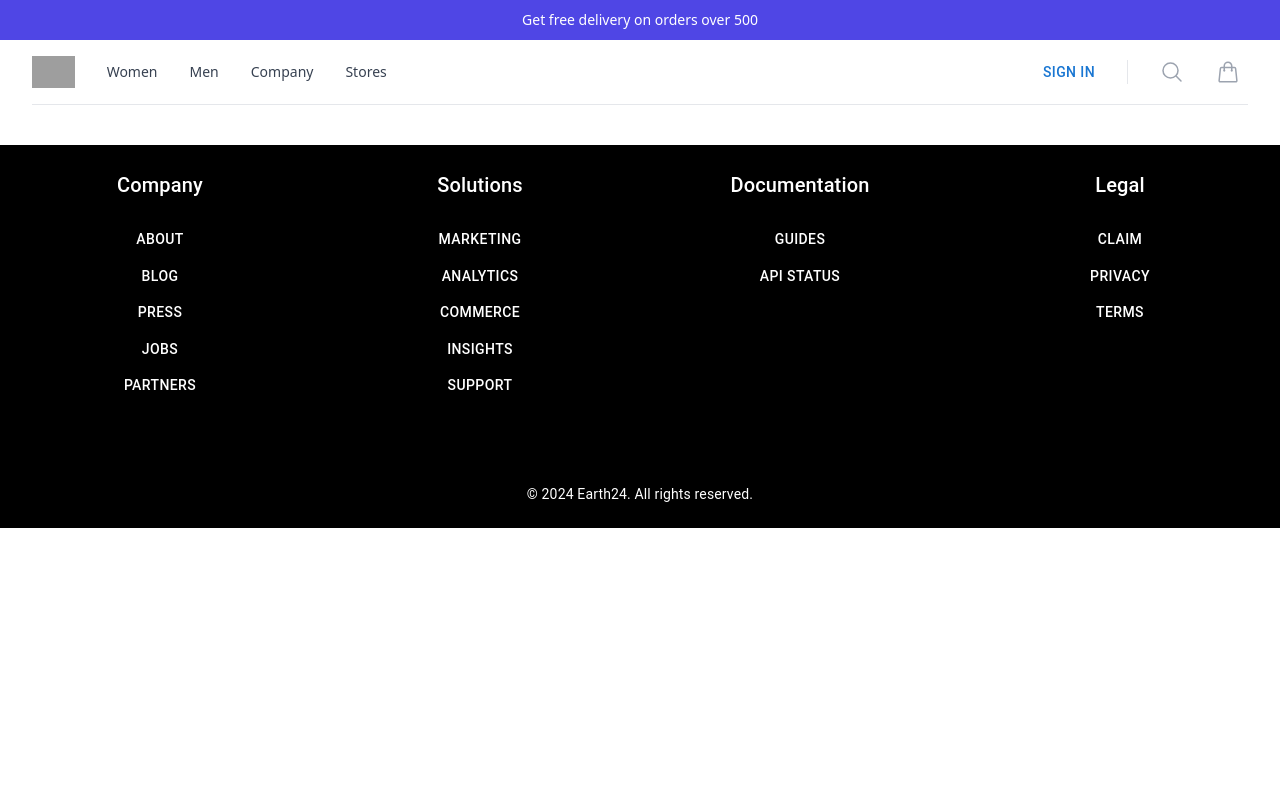
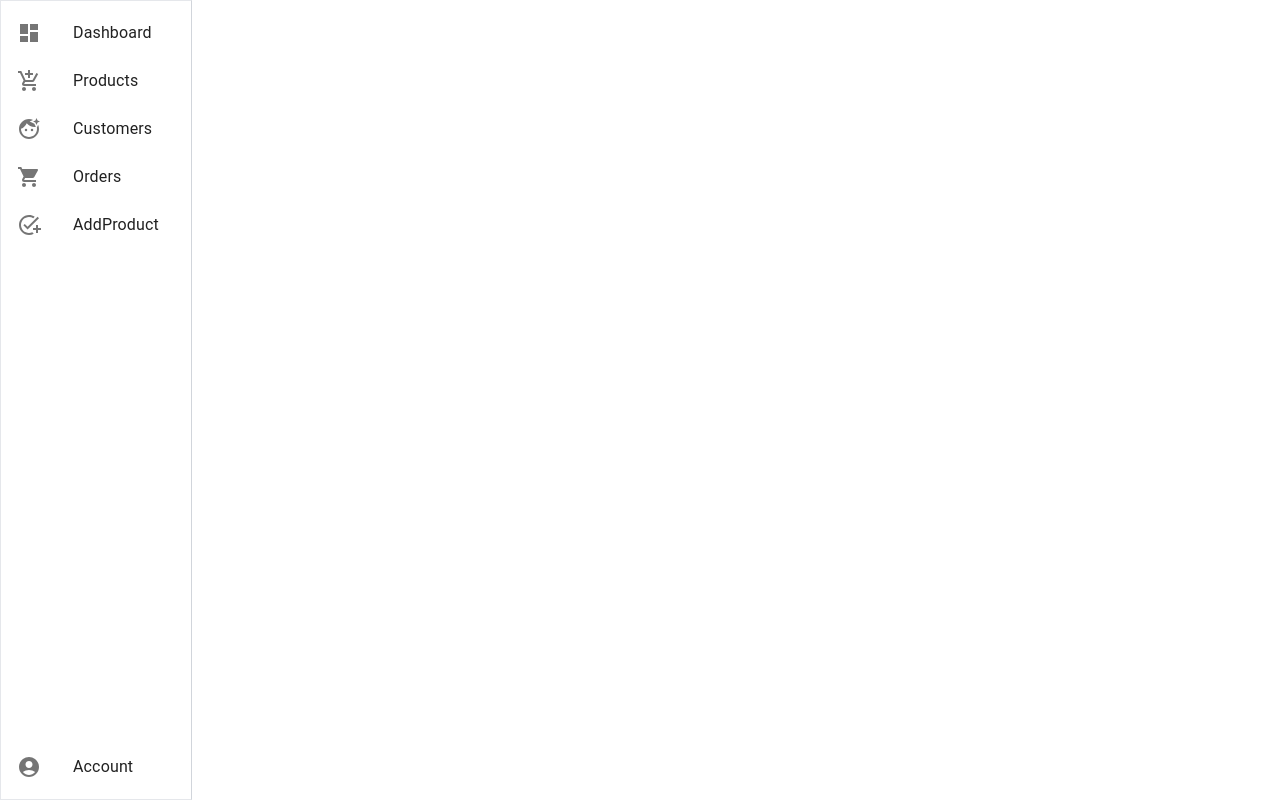
Before and after one commit to aashishmishra5131/Earth24, a React (Create React App) app: page /admin in a window 1280 px wide. Built offline with nearby package versions, Linux system fonts and the light colour scheme; grey boxes are pictures that could not be loaded.

Commit message:
Admin pannel drawer

```diff
--- /dev/null
+++ b/src/Admin/Admin.jsx
@@ -0,0 +1,113 @@
+import {
+  Toolbar,
+  useMediaQuery,
+  useTheme,
+  Box,
+  List,
+  ListItem,
+  ListItemButton,
+  ListItemIcon,
+  CssBaseline,
+  Drawer,
+  ListItemText,
+  Divider,
+} from "@mui/material";
+import React, { useState } from "react";
+import {useNavigate } from "react-router";
+import MailIcon from "@mui/icons-material/Mail";
+import InboxIcon from "@mui/icons-material/Inbox";
+import DashboardIcon from "@mui/icons-material/Dashboard";
+import AccountCircleIcon from '@mui/icons-material/AccountCircle';
+import AddShoppingCartIcon from '@mui/icons-material/AddShoppingCart';
+import LocalGroceryStoreIcon from '@mui/icons-material/LocalGroceryStore';
+import FaceRetouchingNaturalIcon from '@mui/icons-material/FaceRetouchingNatural';
+import AddTaskIcon from '@mui/icons-material/AddTask';
+import {Routes, Route} from 'react-router-dom';
+import CreateProductForm from "./components/CreateProductForm";
+import CustomersTable from "./components/CustomersTable";
+import OrdersTable from "./components/OrdersTable";
+import ProductsTable from "./components/ProductsTable";
+import AdminDashboard from "./components/Dashboard";
+
+const menu = [
+  { name: "Dashboard", path: "/admin", icon: <DashboardIcon /> },
+  { name: "Products", path: "/admin/products", icon: <AddShoppingCartIcon/>},
+  { name: "Customers", path: "/admin/customers", icon: <FaceRetouchingNaturalIcon/>},
+  { name: "Orders", path: "/admin/orders", icon: <LocalGroceryStoreIcon />},
+  { name: "AddProduct", path: "/admin/product/create", icon: <AddTaskIcon/>},
+];
+
+const Admin = () => {
+  const theme = useTheme();
+  const isLargeScreen = useMediaQuery(theme.breakpoints.up("lg"));
+  const [sideBarVisible, setSideBarVisible] = useState(false);
+  const navigate = useNavigate();
+
+  const drawer = (
+    <Box
+      sx={{
+        overflow: "auto",
+        display: "flex",
+        flexDirection: "column",
+        justifyContent: "space-between",
+        height:"100%"
+      }}
+    >
+      {/* {isLargeScreen && <Toolbar />} */}
+      <List>
+        {menu.map((item, index) => (
+          <ListItem
+            key={item.name}
+            disablePadding
+            onClick={() => navigate(item.path)}
+          >
+            <ListItemButton>
+              <ListItemIcon>
+                {item.icon}
+              </ListItemIcon>
+              <ListItemText>
+                {item.name}
+              </ListItemText>
+            </ListItemButton>
+          </ListItem>
+        ))}
+      </List>
+
+      <List>
+      <ListItem
+            disablePadding
+          >
+            <ListItemButton>
+              <ListItemIcon>
+                <AccountCircleIcon/>
+              </ListItemIcon>
+              <ListItemText>Account</ListItemText>
+            </ListItemButton>
+      </ListItem>
+      </List>
+
+    </Box>
+  );
+
+  return (
+    <div>
+      <div className='flex h-[100vh]'>
+        <CssBaseline/>
+        <div className="w-[15%] border border-r-gray-300 h-full">
+         {drawer}
+        </div>
+      <div className="w-[85%]">
+        <Routes>
+          <Route path='/' element={<AdminDashboard/>}/>
+          <Route path='/product/create' element={<CreateProductForm/>}/>
+          <Route path='/customers' element={<CustomersTable/>}/>
+          <Route path='/orders' element={<OrdersTable/>}/>
+          <Route path='/products' element={<ProductsTable/>}/>
+        </Routes>
+      </div>
+      </div>
+    </div>
+  );
+};
+
+export default Admin;
--- /dev/null
+++ b/src/Admin/components/Achivement.jsx
@@ -0,0 +1,9 @@
+import React from 'react'
+
+const Achivement = () => {
+  return (
+    <div>Achivement</div>
+  )
+}
+
+export default Achivement
--- /dev/null
+++ b/src/Admin/components/CreateProductForm.jsx
@@ -0,0 +1,9 @@
+import React from 'react'
+
+const CreateProductForm = () => {
+  return (
+    <div>CreateProductForm</div>
+  )
+}
+
+export default CreateProductForm
--- /dev/null
+++ b/src/Admin/components/CustomersTable.jsx
@@ -0,0 +1,9 @@
+import React from 'react'
+
+const CustomersTable = () => {
+  return (
+    <div>CustomersTable</div>
+  )
+}
+
+export default CustomersTable
--- /dev/null
+++ b/src/Admin/components/Dashboard.jsx
@@ -0,0 +1,18 @@
+import { Grid } from '@mui/material'
+import React from 'react'
+
+const AdminDashboard = () => {
+  return (
+    <div className=''>
+         <Grid container spacing={2}>
+            <Grid item xs={12} md={4}>
+
+
+
+            </Grid>
+         </Grid>
+    </div>
+  )
+}
+
+export default AdminDashboard
--- /dev/null
+++ b/src/Admin/components/OrdersTable.jsx
@@ -0,0 +1,9 @@
+import React from 'react'
+
+const OrdersTable = () => {
+  return (
+    <div>OrdersTable</div>
+  )
+}
+
+export default OrdersTable
--- /dev/null
+++ b/src/Admin/components/ProductsTable.jsx
@@ -0,0 +1,9 @@
+import React from 'react'
+
+const ProductsTable = () => {
+  return (
+    <div>ProductsTable</div>
+  )
+}
+
+export default ProductsTable
--- a/src/App.js
+++ b/src/App.js
@@ -1,11 +1,15 @@
 import React from 'react'
 import {Routes,Route} from 'react-router-dom'
 import CustomerRoutes from './Routers/CustomerRoutes'
+import AdminRouters from './Routers/AdminRouters'
+
+
 const App = () => {
   return (
     <>
     <Routes>
           <Route path='/*' element={<CustomerRoutes/>}></Route>
+          <Route path='/admin/*' element={<AdminRouters/>}></Route>
     </Routes>
 
 
--- /dev/null
+++ b/src/Routers/AdminRouters.jsx
@@ -0,0 +1,13 @@
+import React from 'react'
+import {Routes, Route} from 'react-router-dom';
+import Admin from '../Admin/Admin';
+
+const AdminRouters = () => {
+  return (
+    <Routes>
+        <Route path="/*" element={<Admin/>}></Route>
+    </Routes>
+  )
+}
+
+export default AdminRouters
```
